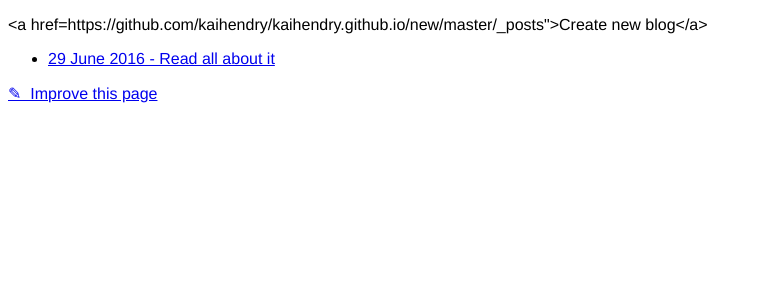
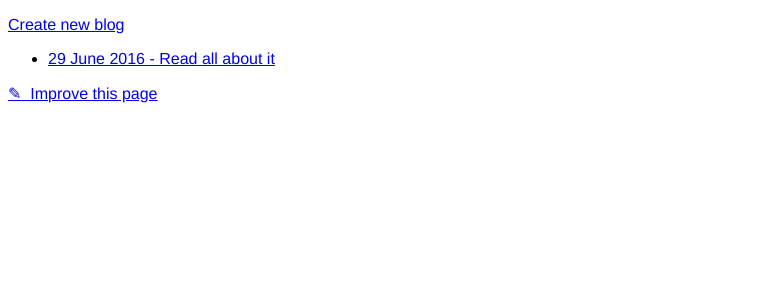
Before and after one commit to kaihendry/blogtest.github.io, a Jekyll site: the page built from index.md, in a window 1280 px wide. Shown: the top 300 px of the page, without its empty margins (0-762 px from the left). Built offline with Jekyll 4.4.1, drawn with Linux system fonts in a browser that asks for light colours.

Commit message:
My html was escaping weirdly

```diff
--- a/index.md
+++ b/index.md
@@ -1,7 +1,8 @@
 ---
 title: Blogging Like a Pro
 ---
-<p><a href=https://github.com/kaihendry/kaihendry.github.io/new/master/_posts">Create new blog</a></p>
+
+[Create new blog](https://github.com/kaihendry/kaihendry.github.io/new/master/_posts)
 
 <ul>
   {% for post in site.posts %}
```
